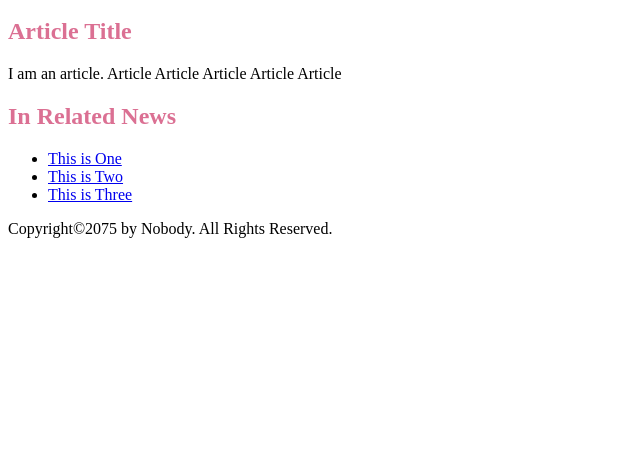
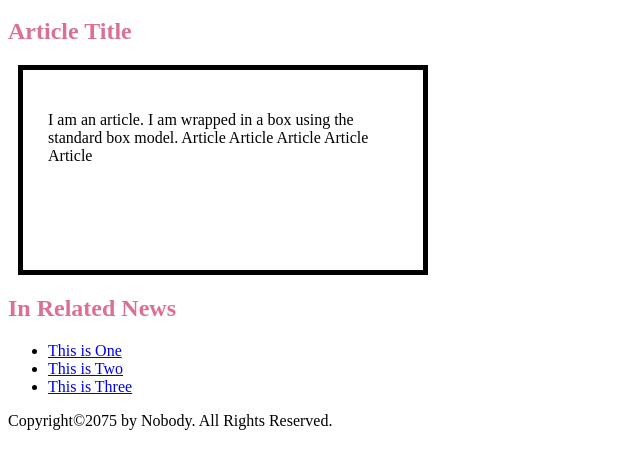
Before and after one commit to mschinagaines/HTML-CSS-Projects, a plain HTML site: page Websites/Sample.html in a window 1280 px wide. Shown: the part 140-608 px from the top of the page, without its empty margins (0-640 px from the left). Drawn offline with Linux system fonts and the light colour scheme.

Commit message:
Edited sample.html and sample.css via what I learned about the box model

```diff
--- a/Websites/Sample.css
+++ b/Websites/Sample.css
@@ -5,3 +5,11 @@ h1 {
 h2 {
     color: palevioletred;
 }
+
+.box {
+    width: 350px;
+    height: 150px;
+    margin: 10px;
+    padding: 25px;
+    border: 5px solid black;
+}
--- a/Websites/Sample.html
+++ b/Websites/Sample.html
@@ -38,7 +38,7 @@
                     <h2>Article Title</h2>
 
                     <!-- Paragraph -->
-                    <p>I am an article. Article Article Article Article Article</p>
+                    <div class="box"><p >I am an article. I am wrapped in a box using the standard box model. Article Article Article Article Article</p></div>
 
                 </article>
 
```
Also changed, not shown: 1 other file.
